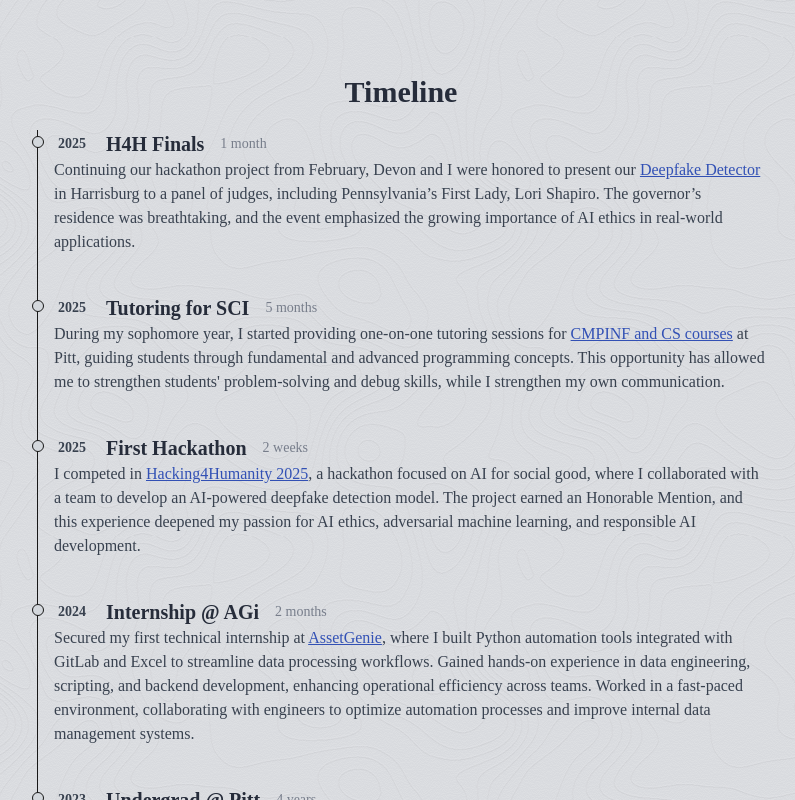
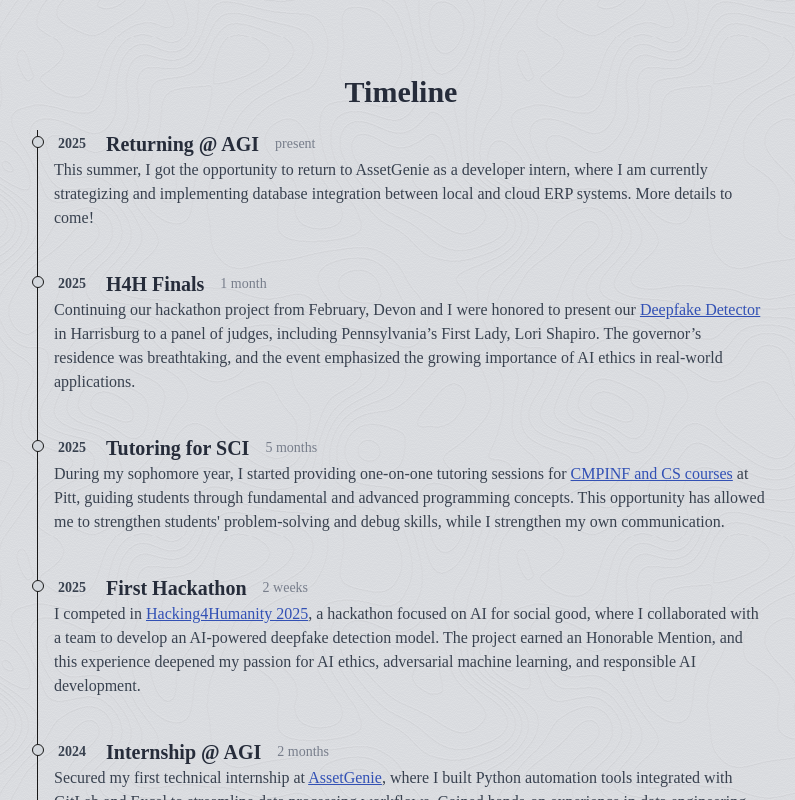
Before and after one commit to remysedlak/portfolio, a React (Vite) app: page / in a window 1280 px wide. Shown: the part 1460-2260 px from the top of the page, without its empty margins (239-1034 px from the left). Built offline with nearby package versions, Linux system fonts and the light colour scheme; a web font is replaced by a local one.

Commit message:
timeline addition and ui fix

```diff
--- a/src/components/Intro/Stack.jsx
+++ b/src/components/Intro/Stack.jsx
@@ -13,11 +13,12 @@ const Stack = () => {
                         <a target="_blank" href="https://nextjs.org/" className='hover:opacity-100 w-12 h-12 md:w-20 md:h-16 opacity-80'>
                             <StackIcon name="nextjs2" />
                         </a>
-                        <a target="_blank" href="https://www.djangoproject.com/" className='hover:opacity-100 h-11 w-11 md:w-20 md:h-16 opacity-80'>
-                            <StackIcon name="django" />
-                        </a>
+
                         <a target="_blank" href="https://vite.dev/" className='hover:opacity-100 h-11 w-11 md:w-20 md:h-16 opacity-80'>
                             <StackIcon name="vitejs" />
+                        </a>
+                         <a target="_blank" href="https://www.djangoproject.com/" className='hover:opacity-100 h-11 w-11 md:w-20 md:h-16 opacity-80'>
+                            <StackIcon name="django" />
                         </a>
                         <a target="_blank" href="https://www.postgresql.org/" className='hover:opacity-100 h-11 w-11 md:w-20 md:h-16 opacity-80'>
                             <StackIcon name="postgresql" />
--- a/src/data/timeline.js
+++ b/src/data/timeline.js
@@ -1,4 +1,10 @@
 const timeline = [
+     {
+        year: '2025',
+        title: 'Returning @ AGI',
+        duration: 'present',
+        details: `This summer, I got the opportunity to return to AssetGenie as a developer intern, where I am currently strategizing and implementing database integration between local and cloud ERP systems. More details to come! `
+    },
     {
         year: '2025',
         title: 'H4H Finals',
@@ -23,7 +29,7 @@ const timeline = [
     },
     {
         year: '2024',
-        title: 'Internship @ AGi',
+        title: 'Internship @ AGI',
         duration: '2 months',
         details: `Secured my first technical internship at <a target="_blank" className="underline text-blue-400" href="https://agigrouponline.com/"> AssetGenie</a>, where I built Python automation tools integrated with GitLab and Excel to streamline data processing workflows.
         Gained hands-on experience in data engineering, scripting, and backend development, enhancing operational efficiency across teams.
```
